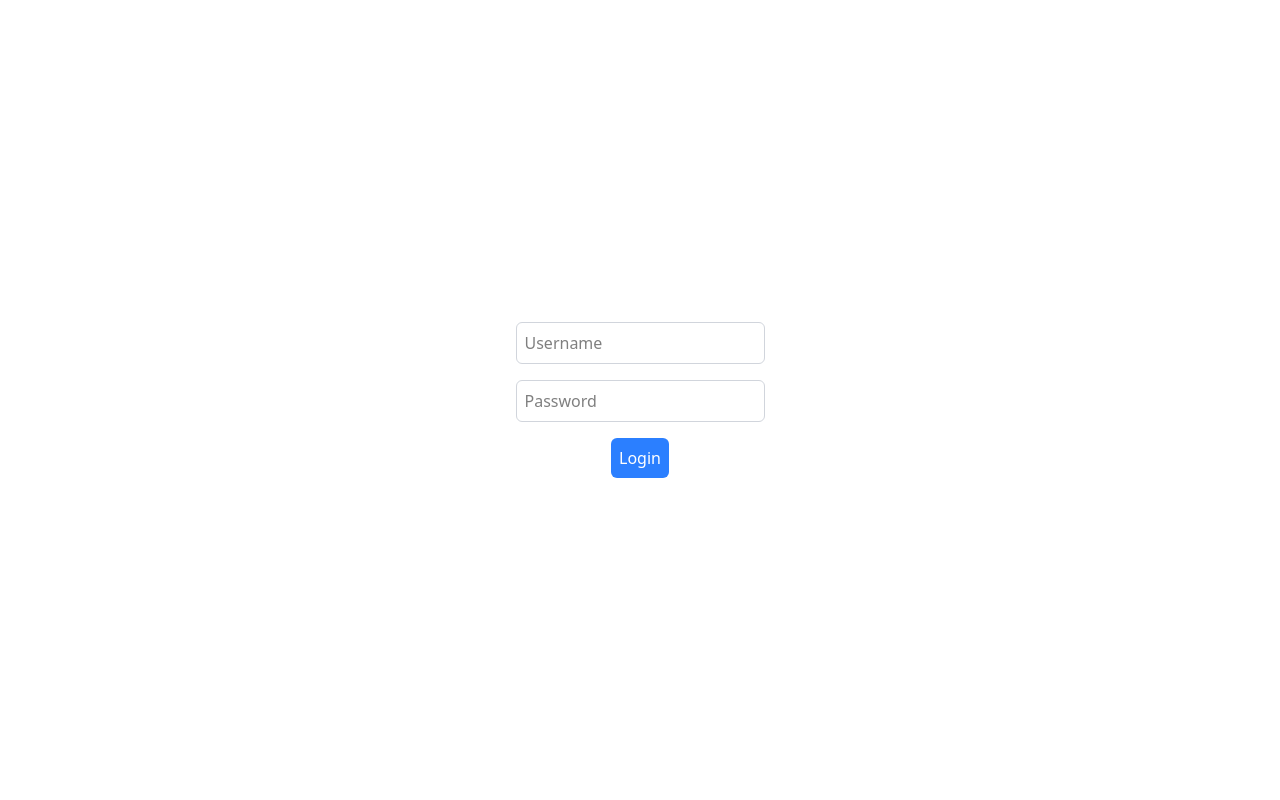
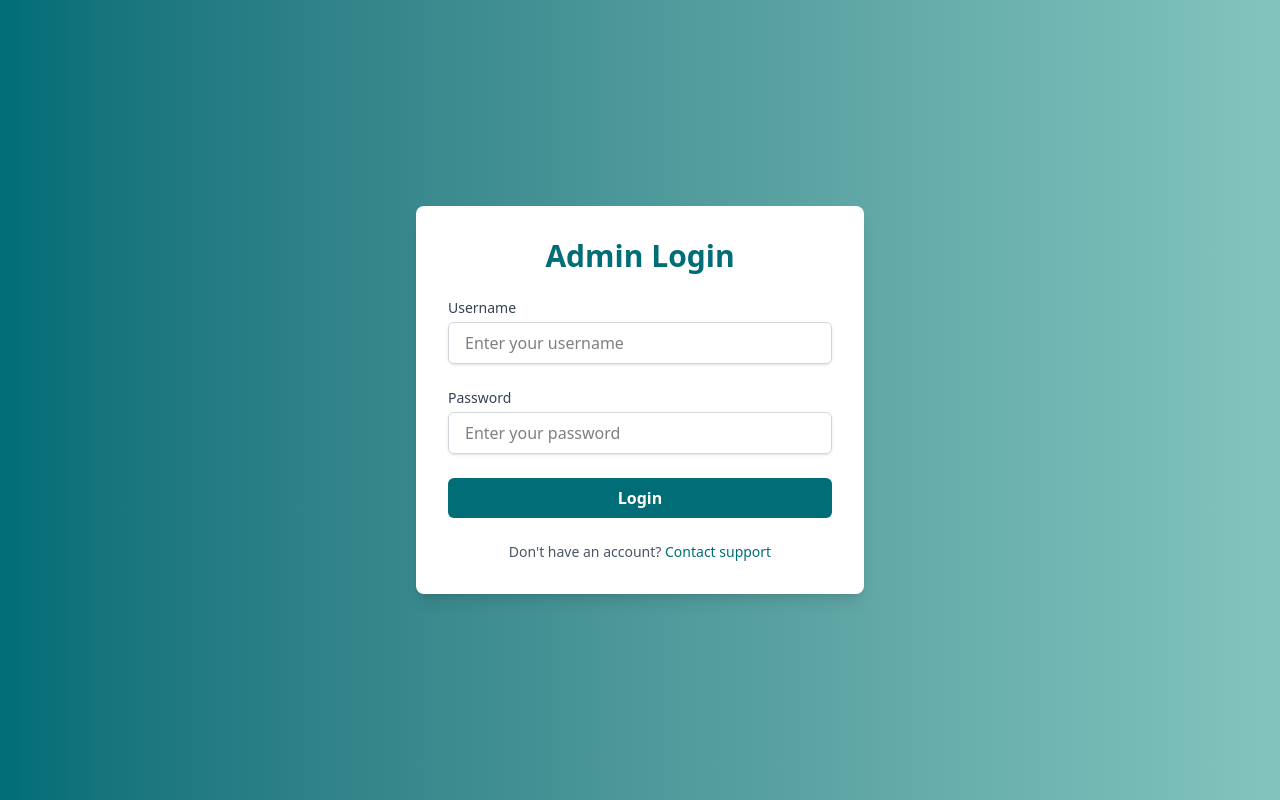
Before and after one commit to Lifelightx/LIBRARY-MANAGEMENT-SYSTEM, a React (Vite) app in the folder ADMIN/: page / in a window 1280 px wide. Built offline with nearby package versions, Linux system fonts and the light colour scheme.

Commit message:
update admin

```diff
--- a/ADMIN/src/App.jsx
+++ b/ADMIN/src/App.jsx
@@ -1,18 +1,28 @@
-
 import Login from "./Components/Login"
 import Dashboard from "./Components/Dashboard"
-import {BrowserRouter, Routes, Route} from 'react-router-dom'
+import { BrowserRouter, Routes, Route } from 'react-router-dom'
 import { useContext } from "react"
 import { StoreContext } from "./Context"
+import Home from "./Pages/Home"
+import Navbar from "./Components/Navbar"
+import Footer from "./Components/Footer"
 function App() {
-  const {adminToken} = useContext(StoreContext)
+  const { adminToken } = useContext(StoreContext)
 
-  return(
+  return (
     <BrowserRouter>
       <Routes>
-        <Route path="/" element={<Login/>} />
-        <Route path='/home' element={adminToken?<Dashboard/>:<Login/>}/>
+        <Route path="/" element={<Login />} />
+        <Route path="/*" element={adminToken ?
+          <>
+            <Navbar />
+            <Routes>
+              <Route path="/home" element={<Dashboard />} />
+            </Routes>
+            <Footer />
+          </> : <>Sorry Please Login</>} />
       </Routes>
+
     </BrowserRouter>
 
   )
--- /dev/null
+++ b/ADMIN/src/Components/Footer.jsx
@@ -0,0 +1,78 @@
+import React from 'react';
+
+const Footer = () => {
+  const quickLinks = [
+    { name: 'Home', path: '/' },
+    { name: 'Browse Books', path: '/books' },
+    { name: 'My Account', path: '/account' },
+    { name: 'Reading Lists', path: '/reading-lists' },
+    { name: 'Library Hours', path: '/hours' }
+  ];
+
+  return (
+    <footer className="bg-[#006D77] text-white py-12">
+      <div className="max-w-6xl mx-auto px-4">
+        <div className="grid grid-cols-1 md:grid-cols-4 gap-8">
+          {/* About Section */}
+          <div className="space-y-4">
+            <h3 className="text-xl font-bold mb-4">About Our Library</h3>
+            <p className="text-gray-200 text-sm leading-relaxed">
+              Nurturing minds and fostering learning through our extensive collection of books and digital resources. Your gateway to knowledge and discovery.
+            </p>
+          </div>
+
+          {/* Quick Links Section */}
+          <div className="space-y-4">
+            <h3 className="text-xl font-bold mb-4">Quick Links</h3>
+            <ul className="space-y-2">
+              {quickLinks.map((link) => (
+                <li key={link.name}>
+                  <a
+                    href={link.path}
+                    className="text-gray-200 hover:text-white transition-colors duration-200 text-sm"
+                  >
+                    {link.name}
+                  </a>
+                </li>
+              ))}
+            </ul>
+          </div>
+
+          {/* Contact Section */}
+          <div className="space-y-4">
+            <h3 className="text-xl font-bold mb-4">Contact Us</h3>
+            <div className="text-gray-200 space-y-2 text-sm">
+              <p>Central Library Building</p>
+              <p>123 Knowledge Street</p>
+              <p className="hover:text-white">
+                <a href="tel:+916371317325">+91 6371317325</a>
+              </p>
+              <p className="hover:text-white">
+                <a href="mailto:help@library.com">help@library.com</a>
+              </p>
+            </div>
+          </div>
+
+          {/* Library Hours Section */}
+          <div className="space-y-4">
+            <h3 className="text-xl font-bold mb-4">Library Hours</h3>
+            <div className="text-gray-200 space-y-2 text-sm">
+              <p>Monday - Friday: 9:00 AM - 8:00 PM</p>
+              <p>Saturday: 10:00 AM - 6:00 PM</p>
+              <p>Sunday: Closed</p>
+            </div>
+          </div>
+        </div>
+
+        {/* Copyright Section */}
+        <div className="border-t border-[#006D99] mt-8 pt-8 text-center text-sm text-gray-200">
+          <p>
+            © {new Date().getFullYear()} Library Management System. All Rights Reserved.
+          </p>
+        </div>
+      </div>
+    </footer>
+  );
+};
+
+export default Footer;
--- a/ADMIN/src/Components/Login.jsx
+++ b/ADMIN/src/Components/Login.jsx
@@ -1,54 +1,84 @@
-import { useState } from "react"
-import axios from "axios"
-import {useNavigate} from 'react-router-dom'
-import { useContext } from "react"
-import { StoreContext } from "../Context"
+import { useState } from "react";
+import axios from "axios";
+import { useNavigate } from "react-router-dom";
+import { useContext } from "react";
+import { StoreContext } from "../Context";
 
 function Login() {
-  const [username, setUsername] = useState("")
-  const [password, setPassword] = useState("")
-  const {setAdminToken} = useContext(StoreContext)
-  const navigate = useNavigate()
+  const [username, setUsername] = useState("");
+  const [password, setPassword] = useState("");
+  const { setAdminToken } = useContext(StoreContext);
+  const navigate = useNavigate();
 
   const handleSubmit = (e) => {
-    e.preventDefault()
-    axios.post("http://localhost:5000/api/auth/login", { username, password })
-      .then(response => {
+    e.preventDefault();
+    axios
+      .post("http://localhost:5000/api/auth/login", { username, password })
+      .then((response) => {
         if (response.data.role === "admin") {
-
-          localStorage.setItem("admin_token", response.data.token)
-          setAdminToken(response.data.token)
-          navigate("/home")
+          localStorage.setItem("admin_token", response.data.token);
+          setAdminToken(response.data.token);
+          navigate("/home");
         } else {
-          alert("Access denied. Admin only.")
+          alert("Access denied. Admin only.");
         }
       })
-      .catch(error => {
-        alert("Login failed: " + error.response.data.message)
-      })
-  }
+      .catch((error) => {
+        alert("Login failed: " + error.response.data.message);
+      });
+  };
 
   return (
-    <form onSubmit={handleSubmit} className="flex flex-col items-center justify-center h-screen">
+    <div className="min-h-screen flex items-center justify-center bg-gradient-to-r from-[#006D77] to-[#83C5BE]">
+      <div className="bg-white p-8 rounded-lg shadow-lg w-full max-w-md ">
+        <h1 className="text-3xl font-bold text-center text-[#006D77] mb-6">
+          Admin Login
+        </h1>
+        <form onSubmit={handleSubmit} className="space-y-6">
+          <div>
+            <label htmlFor="username" className="block text-sm font-medium text-gray-700">
+              Username
+            </label>
             <input
               type="text"
-        placeholder="Username"
+              id="username"
+              placeholder="Enter your username"
               value={username}
               onChange={(e) => setUsername(e.target.value)}
               required
-        className="mb-4 p-2 border border-gray-300 rounded-md"
+              className="mt-1 block w-full px-4 py-2 border border-gray-300 rounded-md shadow-sm focus:outline-none focus:ring-2 focus:ring-[#006D77] focus:border-[#006D77]"
             />
+          </div>
+          <div>
+            <label htmlFor="password" className="block text-sm font-medium text-gray-700">
+              Password
+            </label>
             <input
               type="password"
-        placeholder="Password"
+              id="password"
+              placeholder="Enter your password"
               value={password}
               onChange={(e) => setPassword(e.target.value)}
               required
-        className="mb-4 p-2 border border-gray-300 rounded-md"
+              className="mt-1 block w-full px-4 py-2 border border-gray-300 rounded-md shadow-sm focus:outline-none focus:ring-2 focus:ring-[#006D77] focus:border-[#006D77]"
             />
-      <button type="submit" className="p-2 bg-blue-500 text-white rounded-md">Login</button>
+          </div>
+          <button
+            type="submit"
+            className="w-full py-2 px-4 bg-[#006D77] text-white font-semibold rounded-md hover:bg-[#005B73] transition-all duration-300"
+          >
+            Login
+          </button>
         </form>
-  )
+        <p className="mt-6 text-center text-sm text-gray-600">
+          Don't have an account?{" "}
+          <a href="#" className="text-[#006D77] hover:underline">
+            Contact support
+          </a>
+        </p>
+      </div>
+    </div>
+  );
 }
 
-export default Login
+export default Login;
--- a/ADMIN/src/Components/Navbar.jsx
+++ b/ADMIN/src/Components/Navbar.jsx
@@ -1,10 +1,34 @@
-import React from 'react'
+import React, { useContext } from 'react'
+import { NavLink } from 'react-router-dom'
+import { StoreContext } from '../Context'
+import {useNavigate} from 'react-router-dom'
 
 function Navbar() {
+  const { setAdminToken } = useContext(StoreContext)
+  const navigate = useNavigate()
+  const handleLogout = () => {
+    localStorage.removeItem('admin_token')
+    setAdminToken('')
+    navigate("/")
+  }
+
   return (
-    <div>
-
-    </div>
+    <nav>
+      <ul>
+        <li>
+          <NavLink to="/">Home</NavLink>
+        </li>
+        <li>
+          <NavLink to="/add-book">Add Book</NavLink>
+        </li>
+        <li>
+          <NavLink to="/create-user">Create User</NavLink>
+        </li>
+        <li>
+          <button onClick={handleLogout}>Logout</button>
+        </li>
+      </ul>
+    </nav>
   )
 }
 
--- a/ADMIN/src/Pages/Home.jsx
+++ b/ADMIN/src/Pages/Home.jsx
@@ -1,10 +1,11 @@
 import React from 'react'
+import {BrowserRouter, Routes, Route} from 'react-router-dom'
+import BookList from '../Components/BookList'
+import Navbar from '../Components/Navbar'
 
 function Home() {
   return (
-    <div>
-
-    </div>
+    <></>
   )
 }
 
```
Lines whose indentation alone changed are shown as unchanged.
